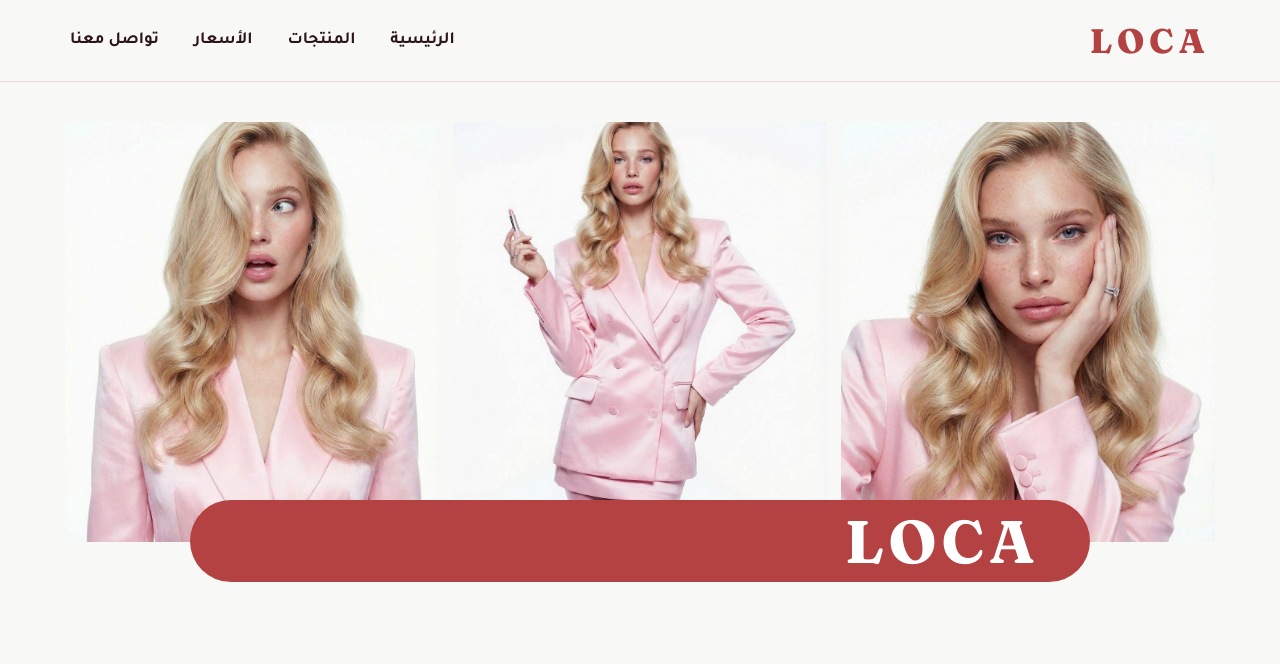
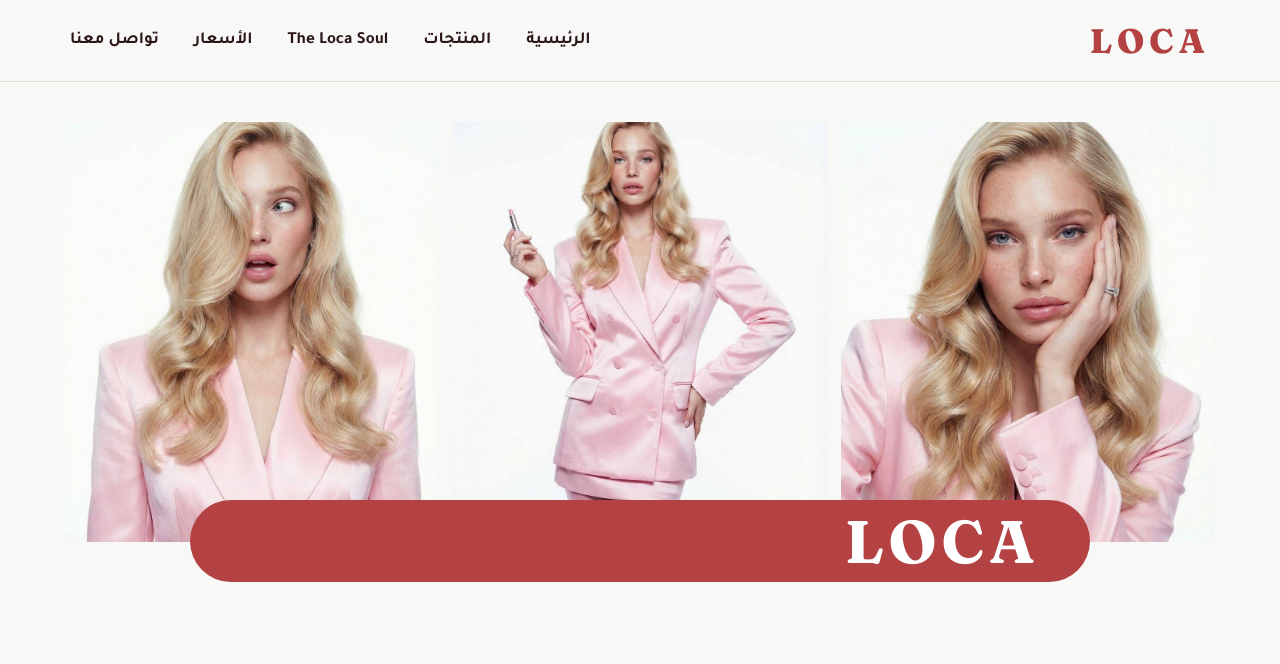
Before and after one commit to ggalshamrani/locaBrand, a plain HTML site: page index.html in a window 1280 px wide. Shown: the top 664 px of the page. Drawn offline with Linux system fonts and the light colour scheme.

Commit message:
Add files via upload

```diff
--- a/index.html
+++ b/index.html
@@ -12,6 +12,7 @@
     <ul class="nav-links">
       <li><a href="index.html">الرئيسية</a></li>
       <li><a href="products.html">المنتجات</a></li>
+	  <li><a href="products.html"> The Loca Soul</a></li>
       <li><a href="offers.html">الأسعار</a></li>
       <li><a href="contact.html">تواصل معنا</a></li>
     </ul>
```
